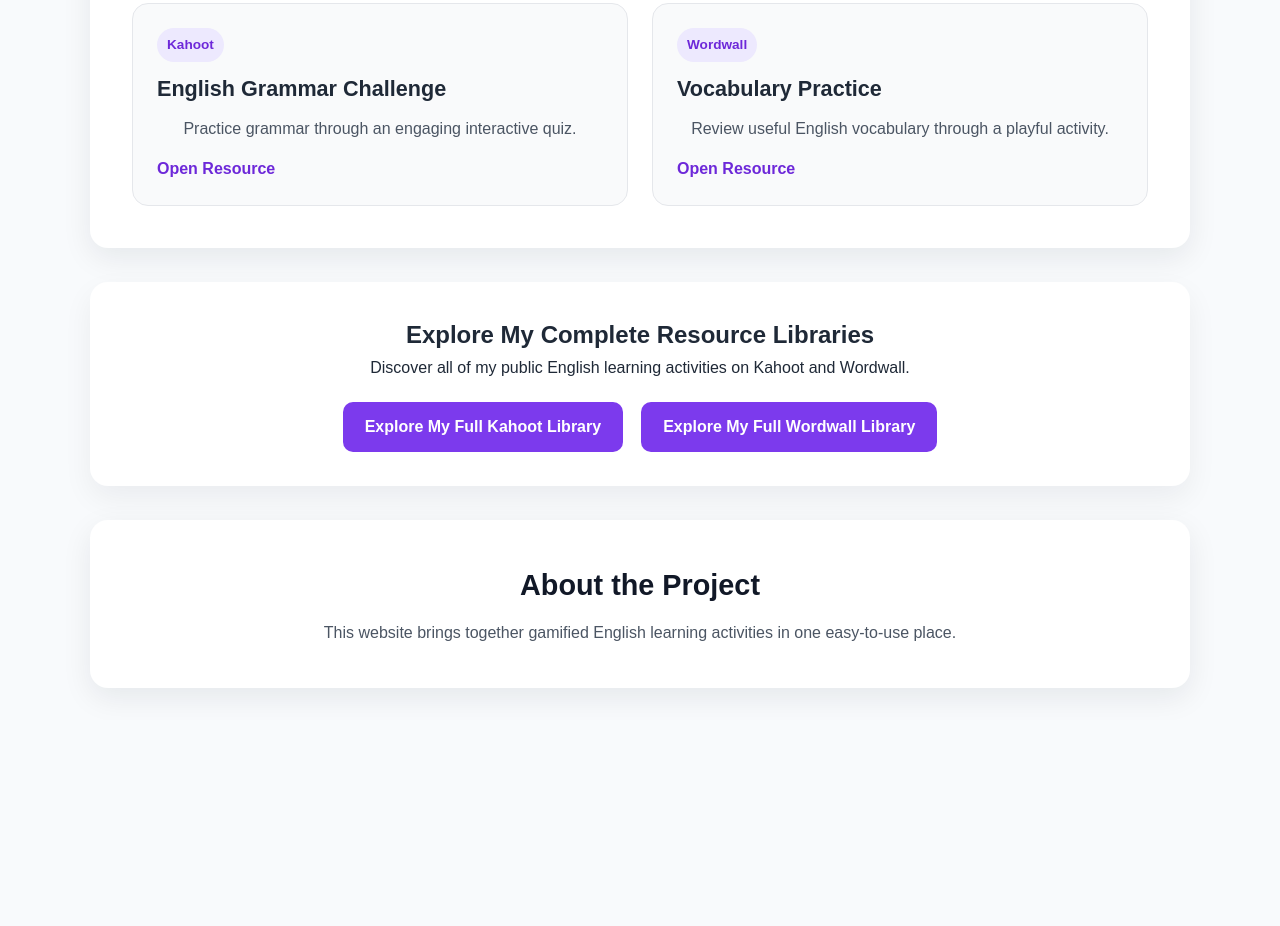
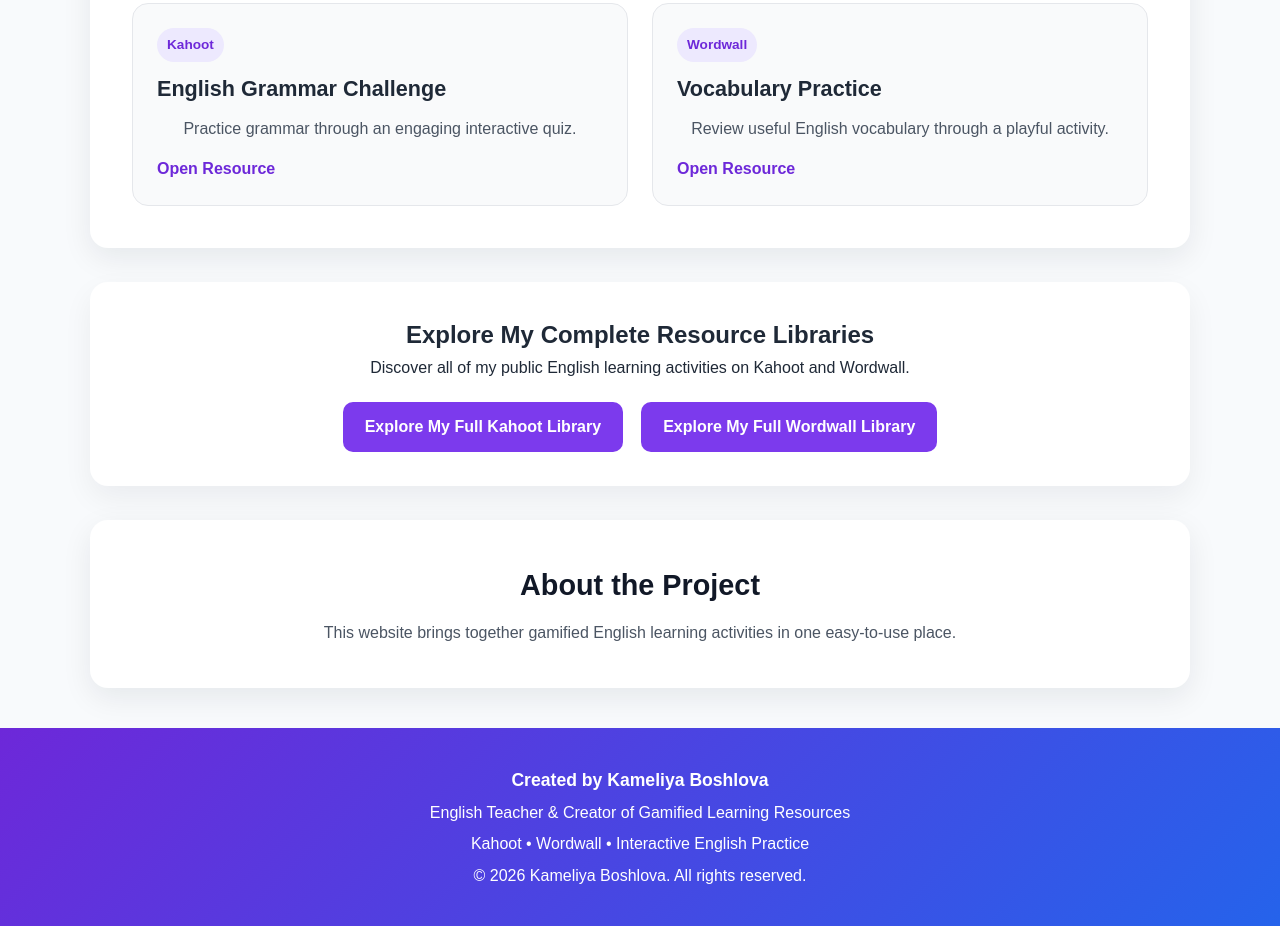
Before and after one commit to KamiBosh2025/kamis-gamified-english-resources, a website built with Vite: page index.html in a window 1280 px wide. Shown: the part 797-1723 px from the top of the page. Before the commit the page ends 1517 px from the top, so only its background shows below. Built offline with nearby package versions, Linux system fonts and the light colour scheme.

Commit message:
Add footer with author information

```diff
--- a/src/main.js
+++ b/src/main.js
@@ -85,4 +85,12 @@ document.querySelector('#app').innerHTML = `
       </p>
     </section>
   </main>
+  <footer class="site-footer">
+  <div class="container">
+    <p><strong>Created by Kameliya Boshlova</strong></p>
+    <p>English Teacher & Creator of Gamified Learning Resources</p>
+    <p>Kahoot • Wordwall • Interactive English Practice</p>
+    <p>© 2026 Kameliya Boshlova. All rights reserved.</p>
+  </div>
+</footer>
 `
--- a/src/style.css
+++ b/src/style.css
@@ -198,6 +198,21 @@ border-radius: 999px;
   margin-top: 22px;
   justify-content: center;
 }
+.site-footer {
+  margin-top: 40px;
+  padding: 32px 20px;
+  background: linear-gradient(135deg, #6d28d9, #2563eb);
+  color: white;
+  text-align: center;
+}
+
+.site-footer p {
+  margin: 6px 0;
+}
+
+.site-footer strong {
+  font-size: 1.1rem;
+}
 @media (max-width: 700px) {
   .site-header h1 {
     font-size: 2rem;
```
